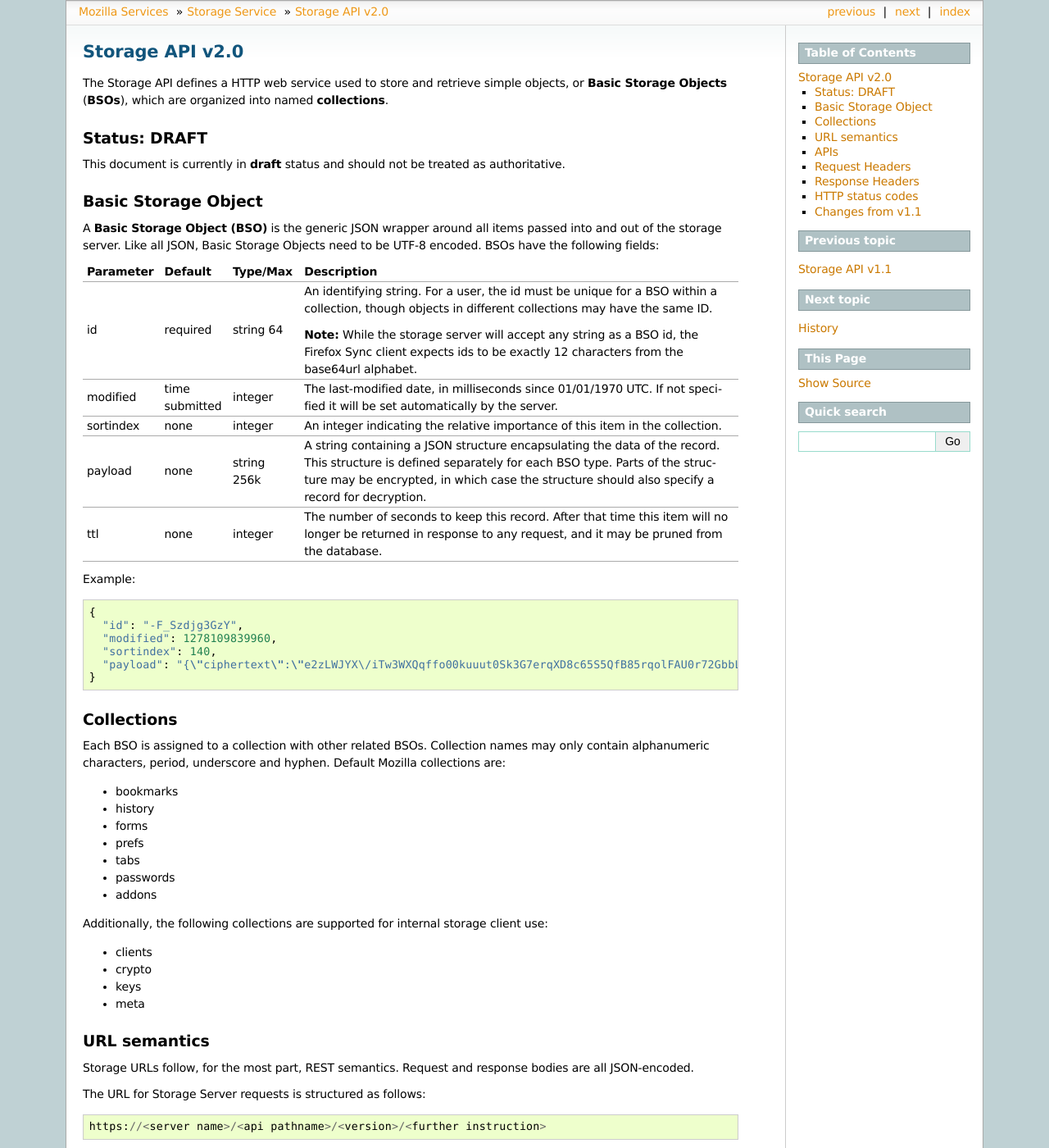
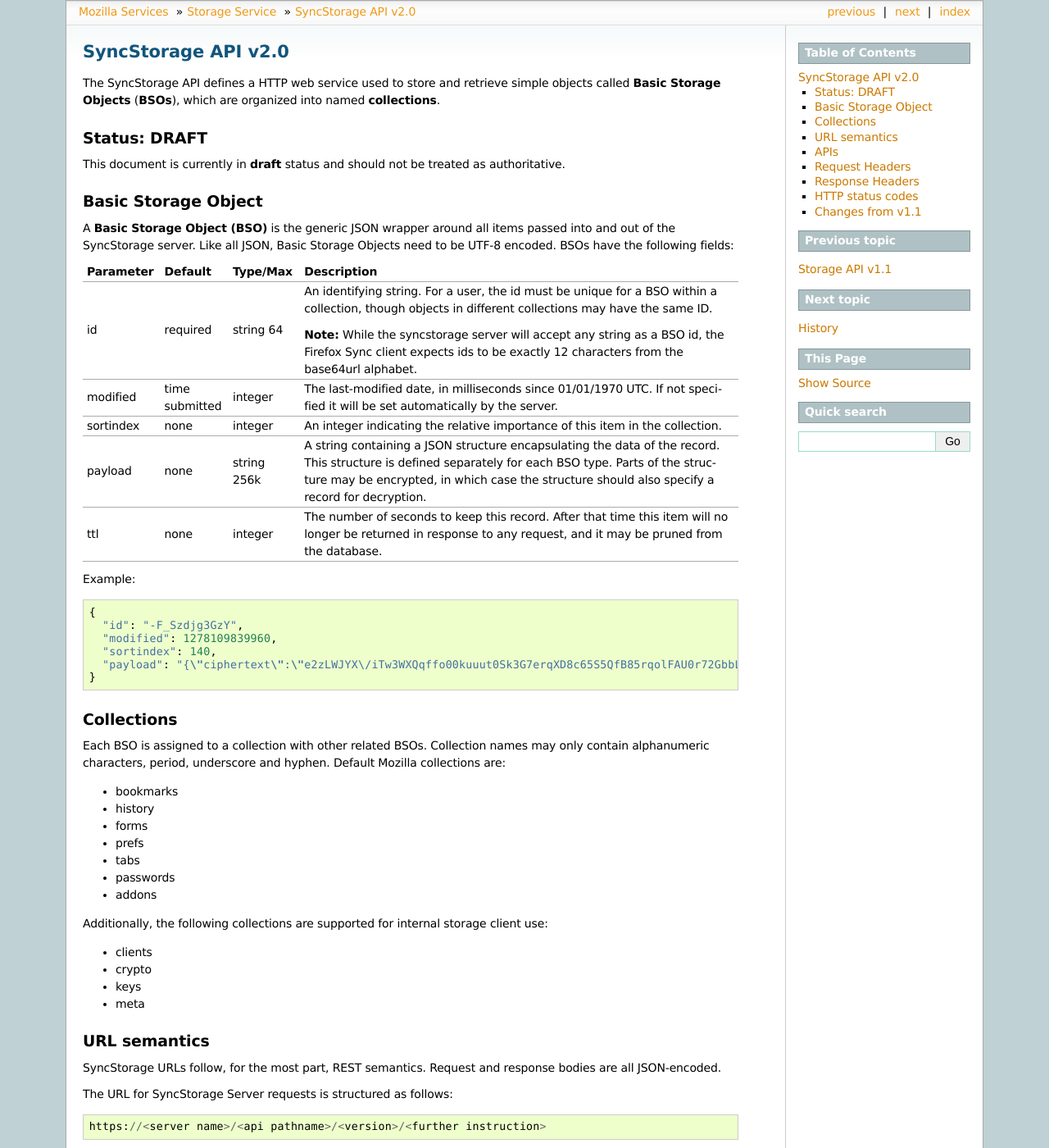
Before and after one commit to mozilla-services/docs, a Sphinx documentation site: the page built from source/storage/apis-2.0.rst, in a window 1280 px wide and 1400 px high. Shown: the whole window at 82% size. Built offline with Sphinx 7.4.7, drawn with Linux system fonts in a browser that asks for light colours; some of the changed text lies outside the part shown.

Commit message:
Rename "Storage" => "SyncStorage"

```diff
--- a/source/storage/apis-2.0.rst
+++ b/source/storage/apis-2.0.rst
@@ -1,12 +1,12 @@
-.. _server_storage_api_20:
+.. _server_syncstorage_api_20:
 
-================
-Storage API v2.0
-================
+====================
+SyncStorage API v2.0
+====================
 
-The Storage API defines a HTTP web service used to store and retrieve simple
-objects, or **Basic Storage Objects** (**BSOs**), which are organized into
-named **collections**.
+The SyncStorage API defines a HTTP web service used to store and retrieve
+simple objects called **Basic Storage Objects** (**BSOs**), which are organized
+into named **collections**.
 
 
 Status: DRAFT
@@ -16,13 +16,13 @@ This document is currently in **draft** status and should not be treated
 as authoritative.
 
 
-.. _storage_wbo:
+.. _syncstorage_wbo:
 
 Basic Storage Object
 ====================
 
 A **Basic Storage Object (BSO)** is the generic JSON wrapper around all
-items passed into and out of the storage server. Like all JSON, Basic
+items passed into and out of the SyncStorage server. Like all JSON, Basic
 Storage Objects need to be UTF-8 encoded. BSOs have the following fields:
 
 +---------------+-----------+------------+---------------------------------------------------------------+
@@ -32,8 +32,8 @@ Storage Objects need to be UTF-8 encoded. BSOs have the following fields:
 |               |           |  64        | a BSO within a collection, though objects in different        |
 |               |           |            | collections may have the same ID.                             |
 |               |           |            |                                                               |
-|               |           |            | **Note:**  While the storage server will accept any string as |
-|               |           |            | a BSO id, the Firefox Sync client expects ids to be exactly   |
+|               |           |            | **Note:**  While the syncstorage server will accept any string|
+|               |           |            | as a BSO id, the Firefox Sync client expects ids to be exactly|
 |               |           |            | 12 characters from the base64url alphabet.                    |
 +---------------+-----------+------------+---------------------------------------------------------------+
 | modified      | time      | integer    | The last-modified date, in milliseconds since 01/01/1970 UTC. |
@@ -91,10 +91,10 @@ use:
 URL semantics
 =============
 
-Storage URLs follow, for the most part, REST semantics. Request and response
-bodies are all JSON-encoded.
+SyncStorage URLs follow, for the most part, REST semantics. Request and
+response bodies are all JSON-encoded.
 
-The URL for Storage Server requests is structured as follows::
+The URL for SyncStorage Server requests is structured as follows::
 
     https://<server name>/<api pathname>/<version>/<further instruction>
 
@@ -115,9 +116,9 @@ framework [1]_ and may use any authentication scheme mutually understood by
 client and server.  Mozilla-hosted services support *only* the BrowserID
 token scheme described *TODO: somewhere*.
 
-The Storage API has a set of :ref:`respcodes` to cover errors in the request or on
-the server side. The format of a successful response is defined in the
-appropriate request method section.
+The SyncStorage API has a set of :ref:`respcodes` to cover errors in the
+request or on the server side. The format of a successful response is
+defined in the appropriate request method section.
 
 
 .. [1] See RFC 2617: http://www.ietf.org/rfc/rfc2617.txt
@@ -355,8 +356,8 @@ Request Headers
 **X-Confirm-Delete**
 
     This header must be present before the server will honour a request to
-    delete all of the user's storage data.  If not present then a precondition
-    error will be returned.
+    delete all of the user's syncstorage data.  If not present then a
+    precondition error will be returned.
 
 
 Response Headers
@@ -398,9 +399,9 @@ Response Headers
 HTTP status codes
 =================
 
-Since the storage protocol is implemented on top of HTTP, clients should be
+Since the syncstorage protocol is implemented on top of HTTP, clients should be
 prepared to deal gracefully with any valid HTTP response.  This section serves
-to highlight the response codes that explicitly form part of the storage
+to highlight the response codes that explicitly form part of the syncstorage
 protocol.
 
 **200 OK**
```
Also changed, not shown: other parts of source/storage/apis-2.0.rst (+2 -1 lines).
